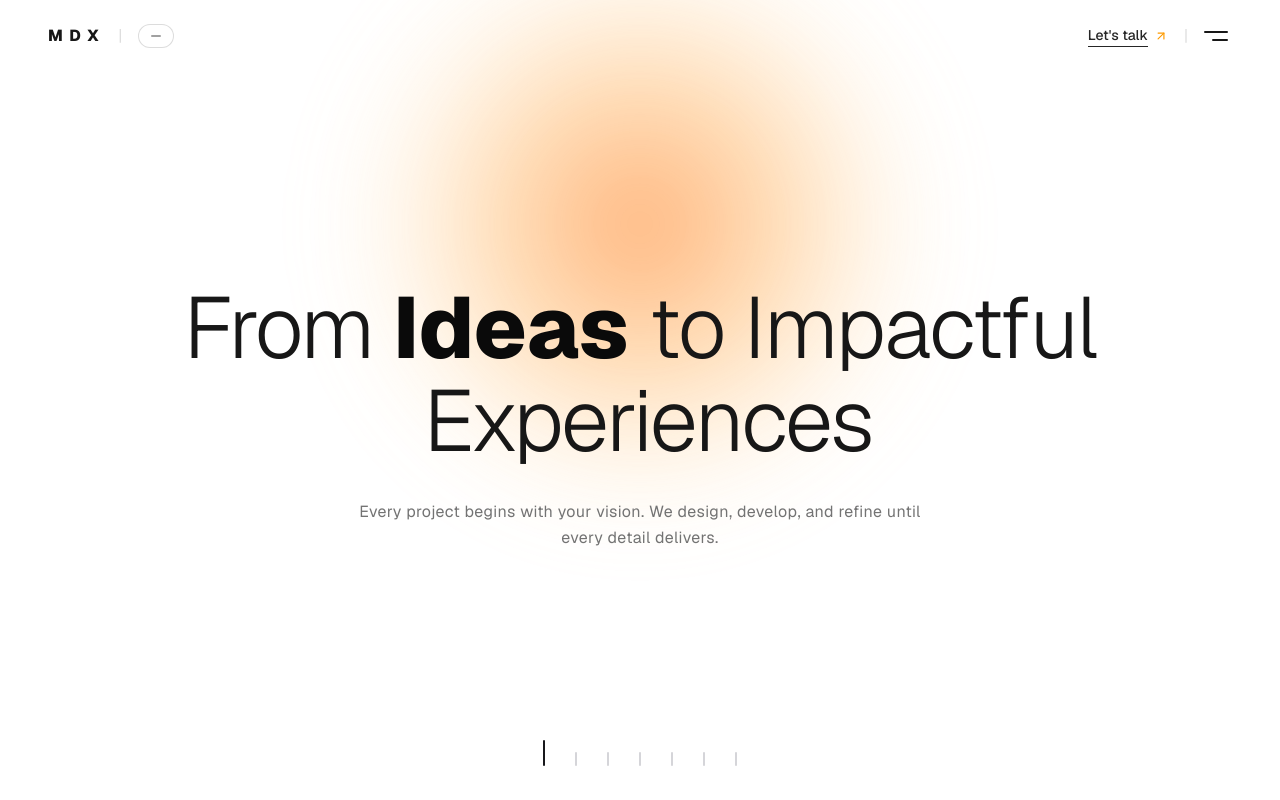
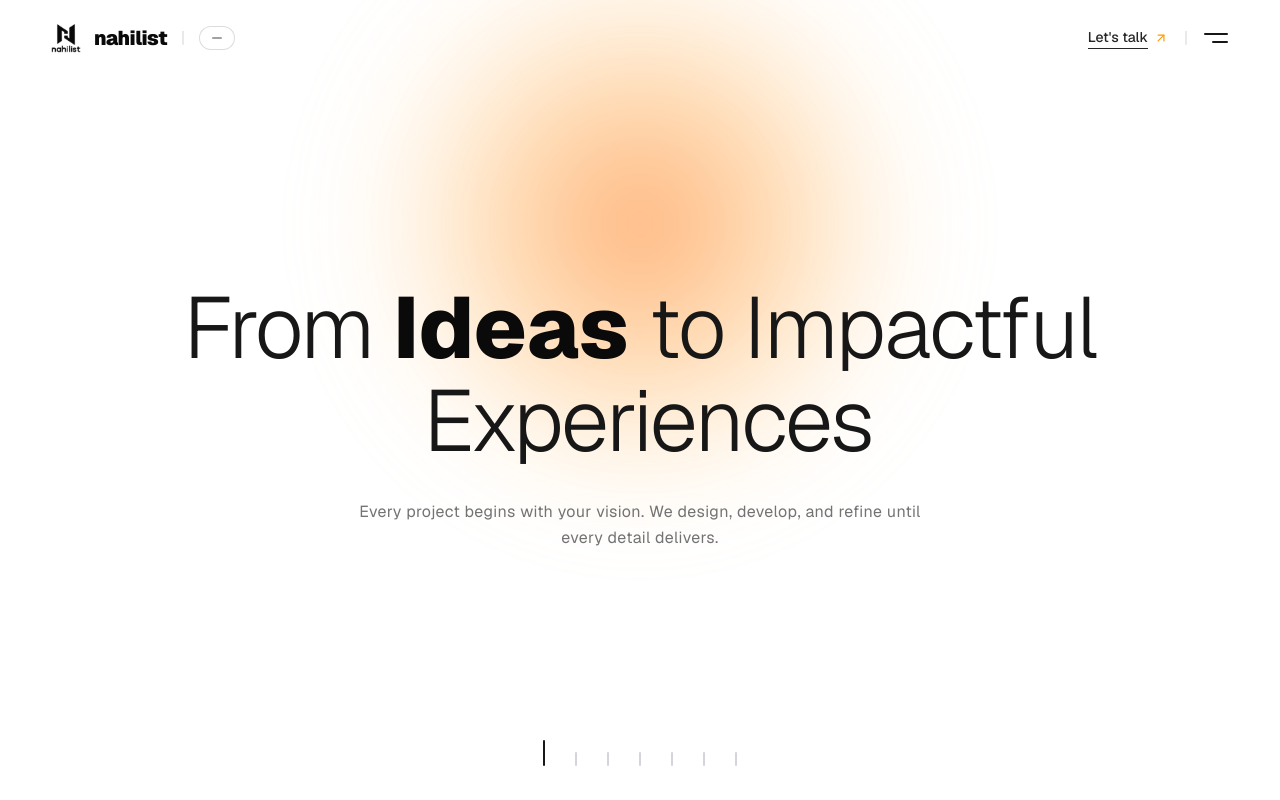
Before and after one commit to nahilist/himanshu, a Next.js app: page / in a window 1280 px wide. Built offline with nearby package versions, Linux system fonts and the light colour scheme.

Commit message:
Refactor code structure for improved readability and maintainability

```diff
--- a/components/Navbar.tsx
+++ b/components/Navbar.tsx
@@ -1,6 +1,7 @@
 "use client";
 
 import React from "react";
+import Image from "next/image";
 import { ArrowUpRight } from "lucide-react";
 import { soundFx } from "@/utils/audio";
 
@@ -24,21 +25,39 @@ export const Navbar: React.FC<NavbarProps> = ({
   const isDark = theme === "dark";
 
   return (
-    <header className="fixed top-0 left-0 right-0 z-40 px-6 md:px-12 py-6 flex items-center justify-between pointer-events-none transition-colors duration-500">
-      {/* Left section: Logo | Sound pill */}
-      <div className="flex items-center gap-4 pointer-events-auto select-none">
+    <header className="fixed top-0 left-0 right-0 z-40 px-6 md:px-12 py-5 flex items-center justify-between pointer-events-none transition-colors duration-500">
+      {/* Left section: nahilist Logo | Sound pill */}
+      <div className="flex items-center gap-3.5 pointer-events-auto select-none">
         <div
           onClick={() => {
             soundFx.playTick();
             window.scrollTo({ top: 0, behavior: "smooth" });
           }}
-          className={`group cursor-pointer flex items-center tracking-[0.22em] font-extrabold text-sm md:text-base transition-colors ${
-            isDark ? "text-white" : "text-neutral-900"
-          }`}
+          className="group cursor-pointer flex items-center gap-2.5 transition-all duration-300 hover:opacity-85"
         >
-          <span>M</span>
-          <span className="mx-[0.18em]">D</span>
-          <span>X</span>
+          {/* Logo Monogram from new PNG */}
+          <div className="relative w-8 h-8 sm:w-9 sm:h-9 rounded-lg overflow-hidden flex items-center justify-center">
+            <Image
+              src="/logo.png"
+              alt="nahilist logo"
+              width={48}
+              height={48}
+              className={`w-full h-full object-cover transition-all duration-300 ${
+                isDark ? "invert contrast-125 brightness-110" : "mix-blend-multiply"
+              }`}
+              style={{ objectPosition: "50% 28%", transform: "scale(1.28)" }}
+              priority
+            />
+          </div>
+
+          {/* Logo Wordmark */}
+          <span
+            className={`font-black tracking-tight text-lg sm:text-xl lowercase transition-colors ${
+              isDark ? "text-white" : "text-neutral-950"
+            }`}
+          >
+            nahilist
+          </span>
         </div>
 
         {/* Separator */}
@@ -54,7 +73,7 @@ export const Navbar: React.FC<NavbarProps> = ({
         <button
           onClick={onToggleAudio}
           title={isAudioActive ? "Mute audio" : "Enable ambient sound"}
-          className={`group relative flex items-center justify-center h-6 px-3 rounded-full border backdrop-blur-sm transition-all duration-300 ${
+          className={`group relative flex items-center justify-center h-6 px-3 rounded-full border backdrop-blur-sm transition-all duration-300 cursor-pointer ${
             isDark
               ? "border-white/20 bg-neutral-900/80 hover:border-white text-white"
               : "border-neutral-300/80 bg-white/70 hover:border-neutral-900 text-neutral-900"
@@ -101,7 +120,7 @@ export const Navbar: React.FC<NavbarProps> = ({
             soundFx.playOpenModal();
             onOpenContact();
           }}
-          className={`group relative flex items-center gap-1.5 text-xs md:text-sm font-medium transition-colors ${
+          className={`group relative flex items-center gap-1.5 text-xs md:text-sm font-medium transition-colors cursor-pointer ${
             isDark ? "text-neutral-200 hover:text-white" : "text-neutral-800 hover:text-neutral-950"
           }`}
         >
--- a/components/slides/SlideFooterSection.tsx
+++ b/components/slides/SlideFooterSection.tsx
@@ -1,6 +1,7 @@
 "use client";
 
 import React from "react";
+import Image from "next/image";
 import { motion } from "framer-motion";
 import { Send, ChevronUp } from "lucide-react";
 import { soundFx } from "@/utils/audio";
@@ -167,23 +168,24 @@ export const SlideFooterSection: React.FC<SlideFooterSectionProps> = ({ onScroll
         </div>
       </div>
 
-      {/* 3. GIANT TYPOGRAPHY: M D X Letters matching Images 2 & 3 */}
-      <div className="relative z-10 py-6 sm:py-10 flex items-center justify-between w-full overflow-hidden select-none">
+      {/* 3. GIANT BRAND IDENTITY: nahilist Monogram & Typography */}
+      <div className="relative z-10 py-8 sm:py-14 flex flex-col items-center justify-center w-full overflow-hidden select-none">
         <motion.div
           initial={{ opacity: 0, y: 30 }}
           animate={{ opacity: 1, y: 0 }}
           transition={{ duration: 0.8 }}
-          className="w-full flex items-center justify-between font-black text-white leading-none tracking-tighter"
+          className="w-full flex flex-col items-center justify-center gap-6"
         >
-          {/* Custom sculpted bold letters matching reference */}
-          <div className="text-[20vw] font-sans font-black select-none tracking-tighter hover:text-neutral-300 transition-colors">
-            M
-          </div>
-          <div className="text-[20vw] font-sans font-black select-none tracking-tighter hover:text-neutral-300 transition-colors">
-            D
-          </div>
-          <div className="text-[20vw] font-sans font-black select-none tracking-tighter hover:text-neutral-300 transition-colors">
-            X
+          {/* Full Logo Presentation (emblem + wordmark) */}
+          <div className="relative w-44 h-44 sm:w-60 sm:h-60 md:w-72 md:h-72 flex items-center justify-center">
+            <Image
+              src="/logo.png"
+              alt="nahilist logo"
+              width={320}
+              height={320}
+              className="w-full h-full object-contain invert contrast-125 brightness-110"
+              priority
+            />
           </div>
         </motion.div>
       </div>
@@ -201,7 +203,7 @@ export const SlideFooterSection: React.FC<SlideFooterSectionProps> = ({ onScroll
 
         {/* Legal Notices */}
         <div className="flex items-center gap-4 text-center sm:text-left">
-          <span>2026 MDX. All rights reserved</span>
+          <span>2026 NAHILIST. All rights reserved</span>
           <span className="hover:text-neutral-300 transition-colors cursor-pointer">
             Privacy Policy
           </span>
@@ -210,7 +212,7 @@ export const SlideFooterSection: React.FC<SlideFooterSectionProps> = ({ onScroll
           </span>
         </div>
 
-        {/* Functional SCROLL TOP Button matching reference */}
+        {/* Functional SCROLL TOP Button */}
         <button
           onClick={() => {
             soundFx.playSlideTransition();
```
Also changed, not shown: public/logo.jpg (added), public/logo.png (added).
